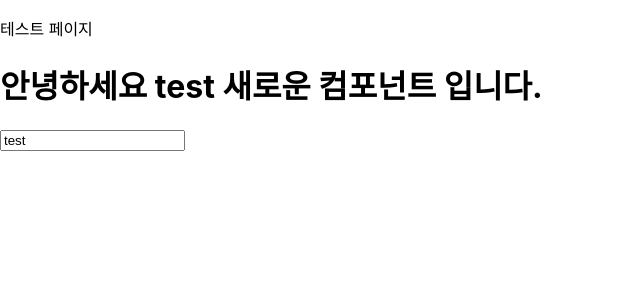
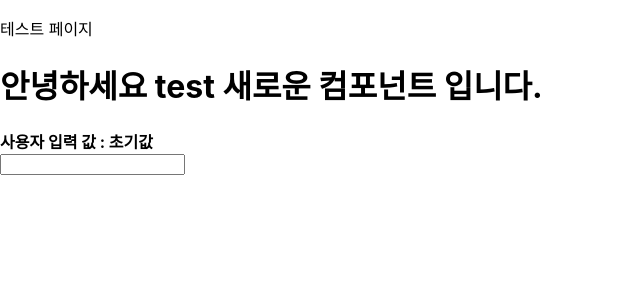
Before and after one commit to skymill2000/insure_fintech_20210726, a React (Create React App) app in the folder insure_react/insure/: page / in a window 1280 px wide. Shown: the top 300 px of the page, without its empty margins (0-640 px from the left). Built offline with nearby package versions, Linux system fonts and the light colour scheme.

Commit message:
스테이트 값 변경 메서드의 활용

```diff
--- a/insure_react/insure/src/App.js
+++ b/insure_react/insure/src/App.js
@@ -1,4 +1,5 @@
 import Header from "./components/Header";
+import { useState } from "react";
 
 const Element = ({ username }) => {
   return (
@@ -9,18 +10,21 @@ const Element = ({ username }) => {
 };
 
 function App() {
-  let userInput = "test";
-
+  // let userInput = "test";
+  const [userInput, setUserInput] = useState("초기값");
   const inputChange = (e) => {
-    const { name, value } = e.target;
+    const { value } = e.target;
     console.log(value);
+    setUserInput(value);
   };
 
   return (
     <div>
       <Header title="테스트 페이지"></Header>
-      <Element username={userInput}></Element>
-      <input value={userInput} onChange={inputChange}></input>
+      <Element username={"test"}></Element>
+      <b> 사용자 입력 값 : {userInput}</b>
+      <br />
+      <input onChange={inputChange}></input>
     </div>
   );
 }
```
